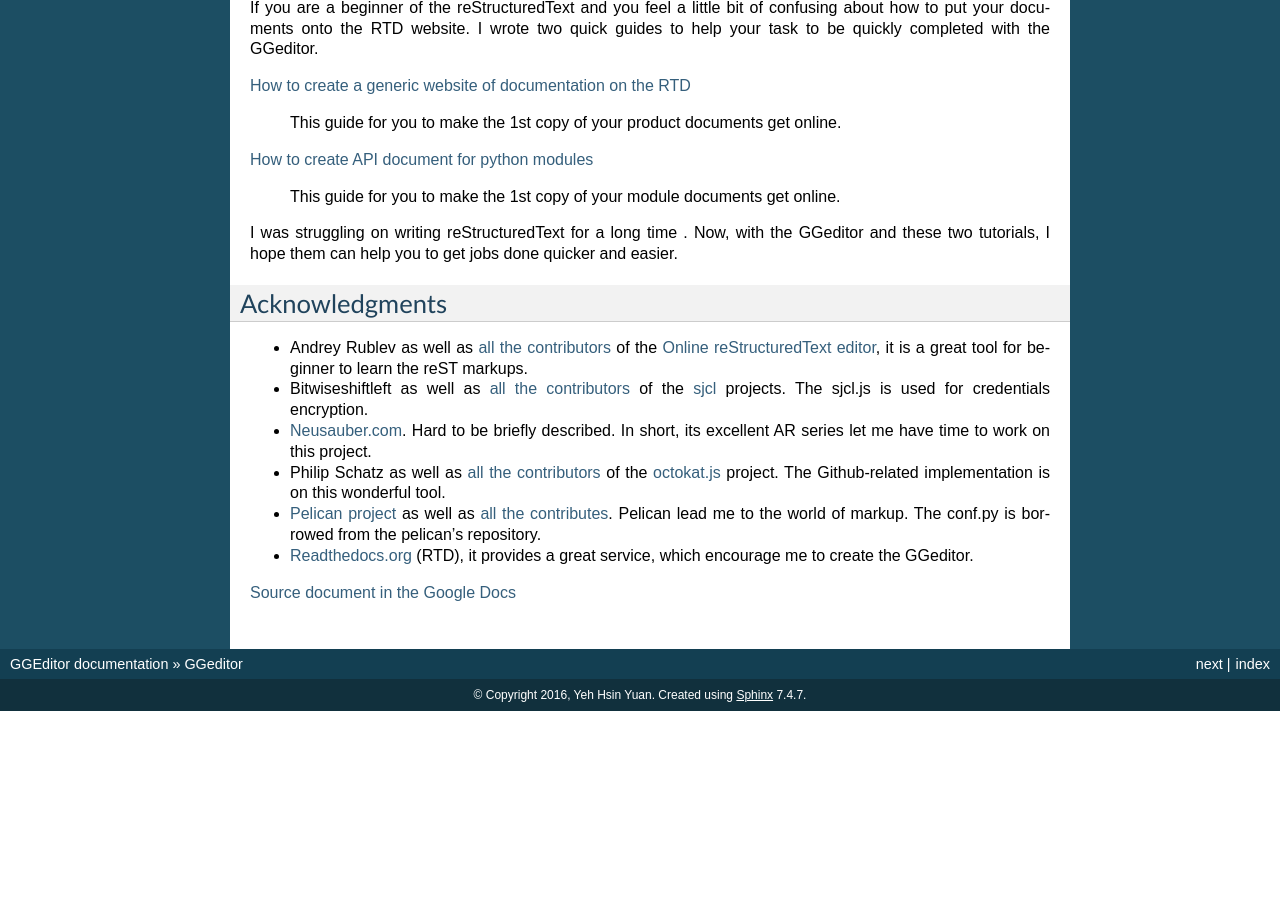
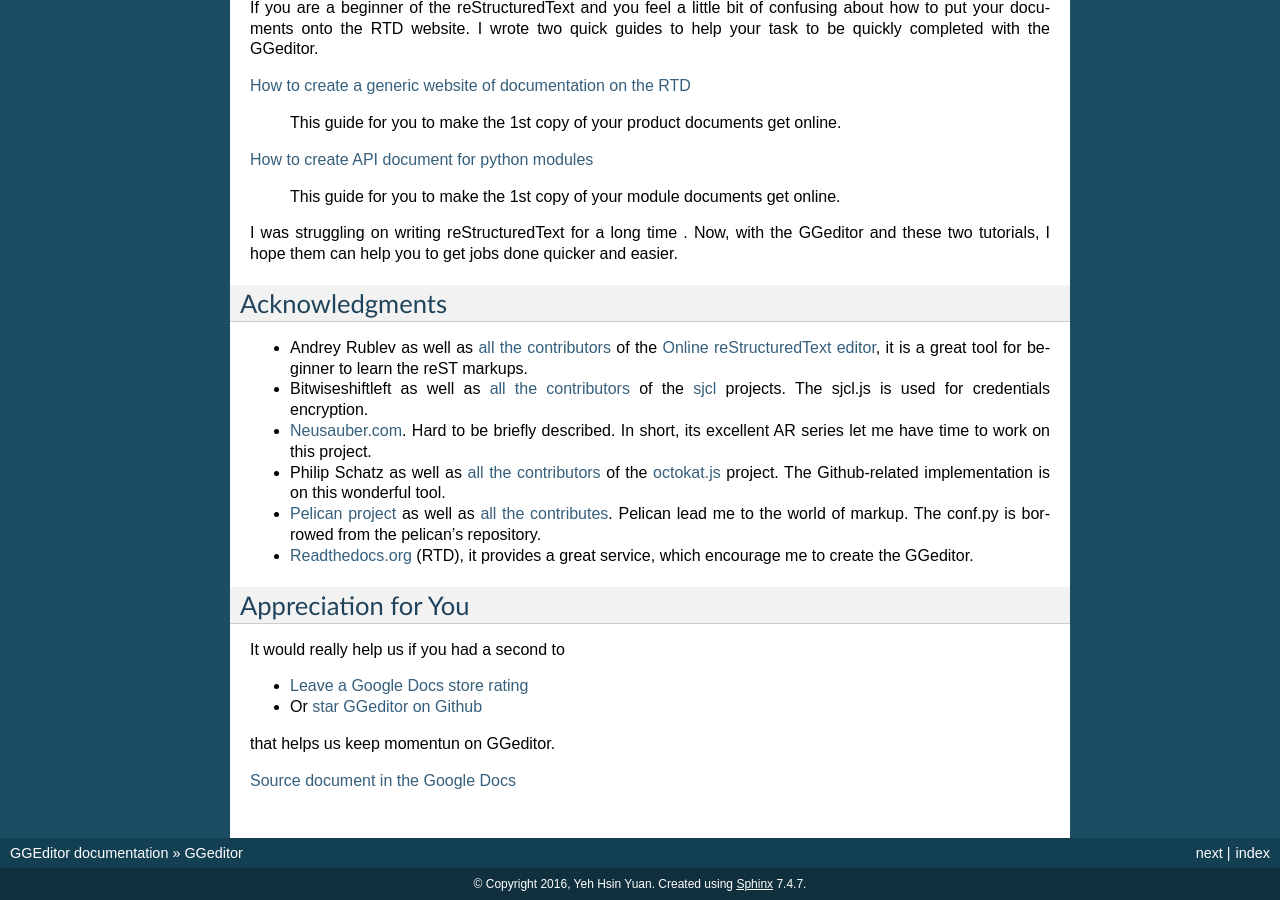
Before and after one commit to iapyeh/GGeditor, a Sphinx documentation site: the page built from docs/index.rst, in a window 1280 px wide and 900 px high, scrolled down 1400 px. Built offline with Sphinx 7.4.7, drawn with Linux system fonts in a browser that asks for light colours; pages that are not in the unit, such as notebooks, are missing from menus; before the commit the page ends 2111 px from its top, so only the background shows below that.

Commit message:
Google Docs reST Editor@2016-12-4 22:42:12

```diff
--- a/docs/index.rst
+++ b/docs/index.rst
@@ -2,7 +2,7 @@
 .. _h28105e656d4d48041184d771d3b4a1a:
 
 GGeditor
-########
+********
 
 
 .. toctree::
@@ -30,7 +30,7 @@
 .. _h6897050511836763421463e2b4b685:
 
 Features
-********
+========
 
 #. Easy starting for reST beginners, even no idea about reST markups.
 #. Powered by the Google Docs. Almost what you see is what you get. As well as the coordination of team works.
@@ -47,7 +47,7 @@
 .. _h131f586a50795a4822677d4166231766:
 
 How to install
-**************
+==============
 
 \ |LINK3|\ , or in a Google Docs Document:
 
@@ -59,14 +59,14 @@
 .. _h177537546887b67276822514c66016:
 
 How to Use
-**********
+==========
 
 Please refer to this article \ |LINK4|\
 
 .. _h84e3b4616757118376d336e2e5d5d23:
 
 For reStructuredText Beginners
-******************************
+==============================
 
 If you are a beginner of the reStructuredText and you feel a little bit of confusing about how to put your documents onto the RTD website. I wrote two quick guides to help your task to be quickly completed with the GGeditor.
 
@@ -83,7 +83,7 @@
 .. _h7c12a2e595c631221f363d4e55c21:
 
 Acknowledgments
-***************
+===============
 
 * Andrey Rublev as well as \ |LINK7|\  of the \ |LINK8|\ , it is a great tool for beginner to learn the reST markups.
 * Bitwiseshiftleft as well as \ |LINK9|\  of the \ |LINK10|\  projects. The sjcl.js is used for credentials encryption.
@@ -92,7 +92,19 @@
 * \ |LINK14|\  as well as \ |LINK15|\ . Pelican lead me to the world of markup. The conf.py is borrowed from the pelican’s repository.
 * \ |LINK16|\  (RTD), it provides a great service, which encourage me to create the GGeditor.
 
-\ |LINK17|\
+.. _h4a6049483e752949322f585c69102a2a:
+
+Appreciation for You
+====================
+
+It would really help us if you had a second to
+
+* \ |LINK17|\
+* Or \ |LINK18|\
+
+that helps us keep momentun on GGeditor.
+
+\ |LINK19|\
 
 
 .. |STYLE0| replace:: **GGeditor**
@@ -164,6 +176,14 @@
 
 .. |LINK17| raw:: html
 
+    <a href="https://chrome.google.com/webstore/detail/ggeditor/piedgdbcihbejidgkpabjhppneghbcnp" target="_blank">Leave a Google Docs store rating</a>
+
+.. |LINK18| raw:: html
+
+    <a href="https://github.com/iapyeh/GGeditor" target="_blank">star GGeditor on Github</a>
+
+.. |LINK19| raw:: html
+
     <a href="https://docs.google.com/document/d/13b5dr8TZoTC5IJZeoiDt066b6mwq67yHqcl4TYUFnk0/edit?usp=sharing" target="_blank">Source document in the Google Docs</a>
 
 
```
